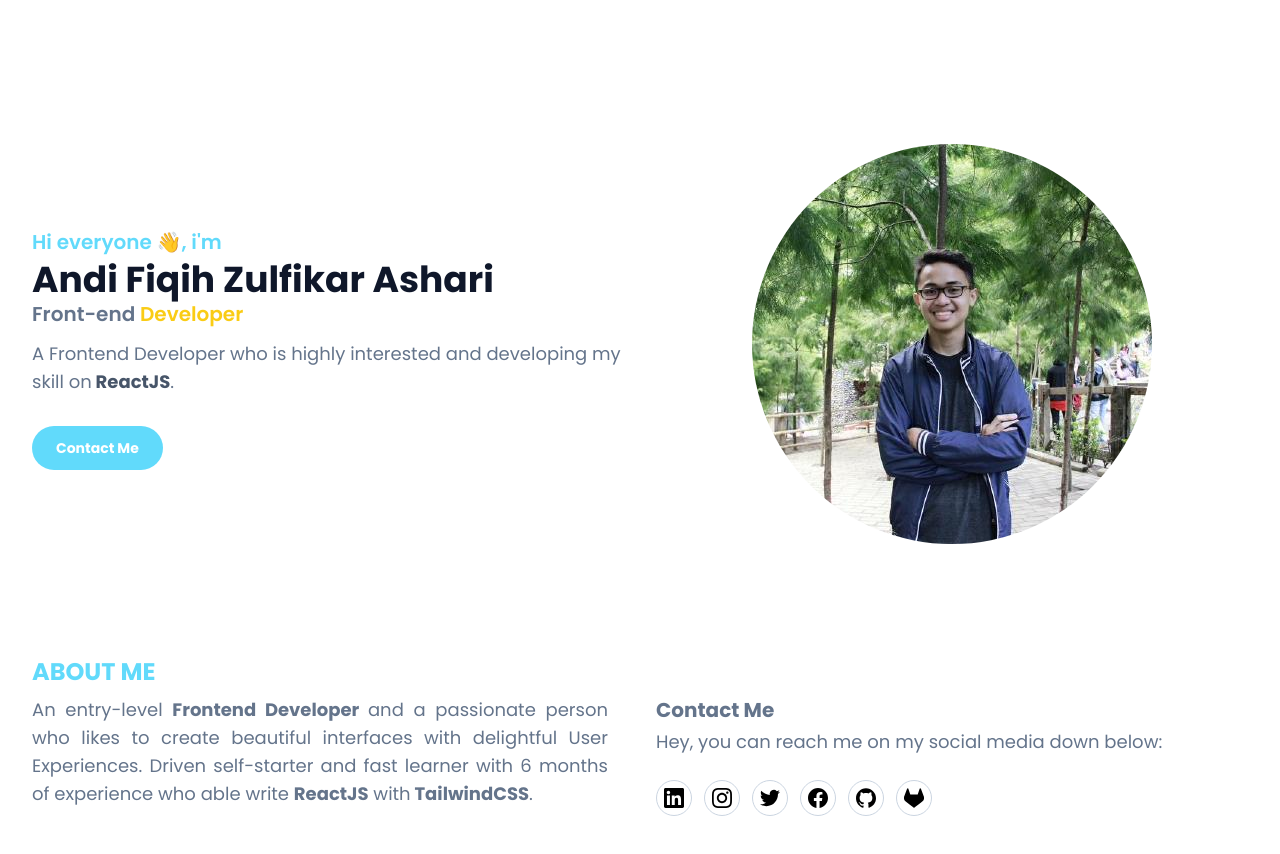
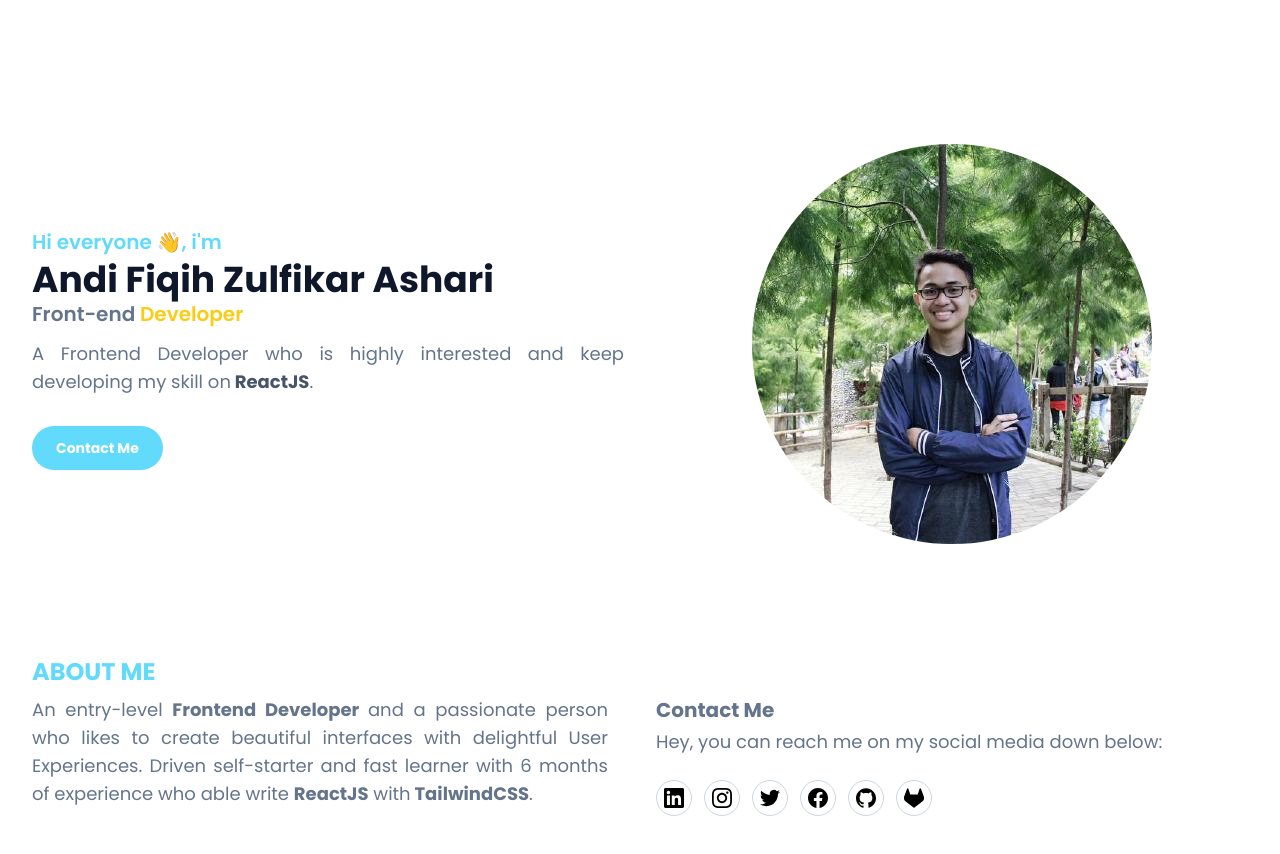
Before and after one commit to fiqihz/MyPortfolio, a React (Create React App) app: page / in a window 1280 px wide. Shown: the top 854 px of the page. Built offline with nearby package versions, Linux system fonts and the light colour scheme.

Commit message:
Change paragraph

```diff
--- a/src/components/Hero.js
+++ b/src/components/Hero.js
@@ -16,9 +16,9 @@ const Hero = () => {
             <h2 className="text-slate-500 font-semibold lg:text-xl">
               Front-end <span className="text-yellow-400">Developer</span>
             </h2>
-            <p className="mt-3 text-slate-500 leading-relaxed mb-10 lg:text-lg">
-              A Frontend Developer who is highly interested and developing my
-              skill on
+            <p className="mt-3 text-slate-500 leading-relaxed mb-10 lg:text-lg text-justify">
+              A Frontend Developer who is highly interested and keep developing
+              my skill on
               <span className="font-bold text-slate-600"> ReactJS</span>.
             </p>
             <a
```
